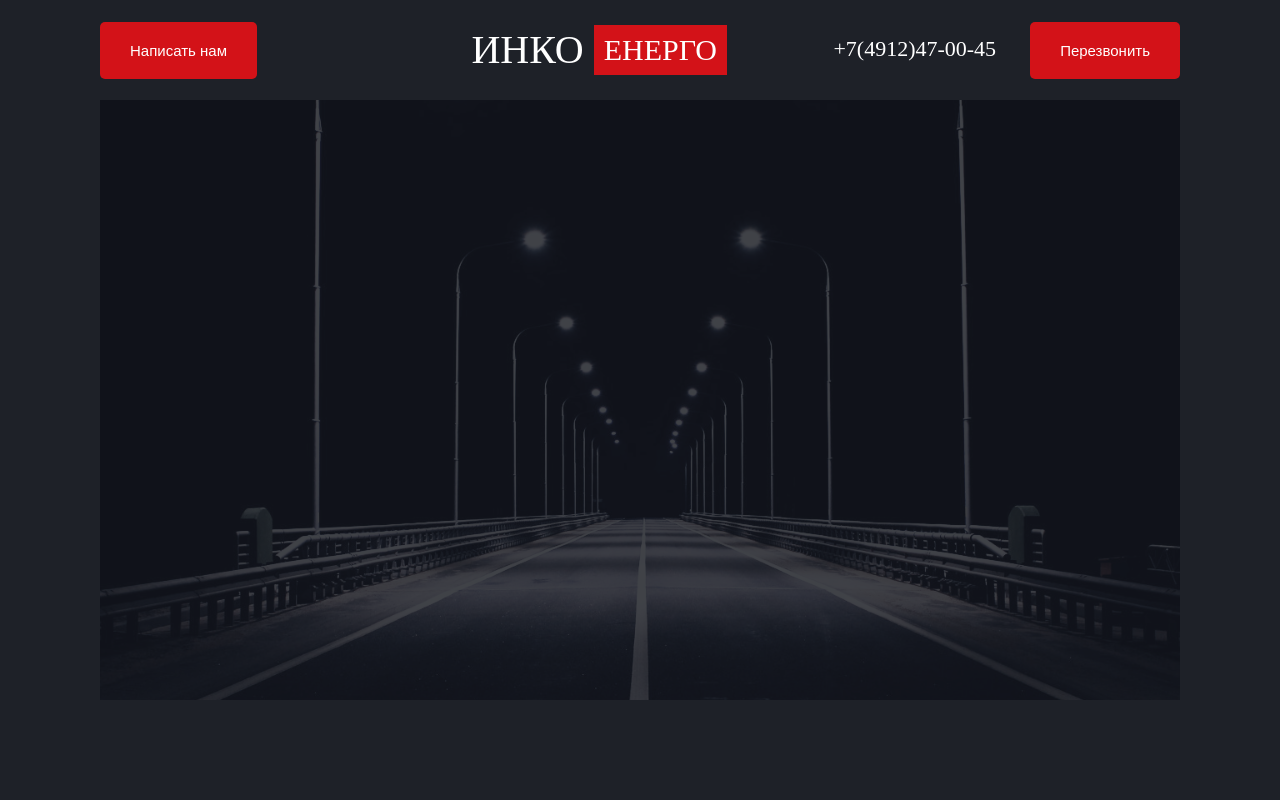
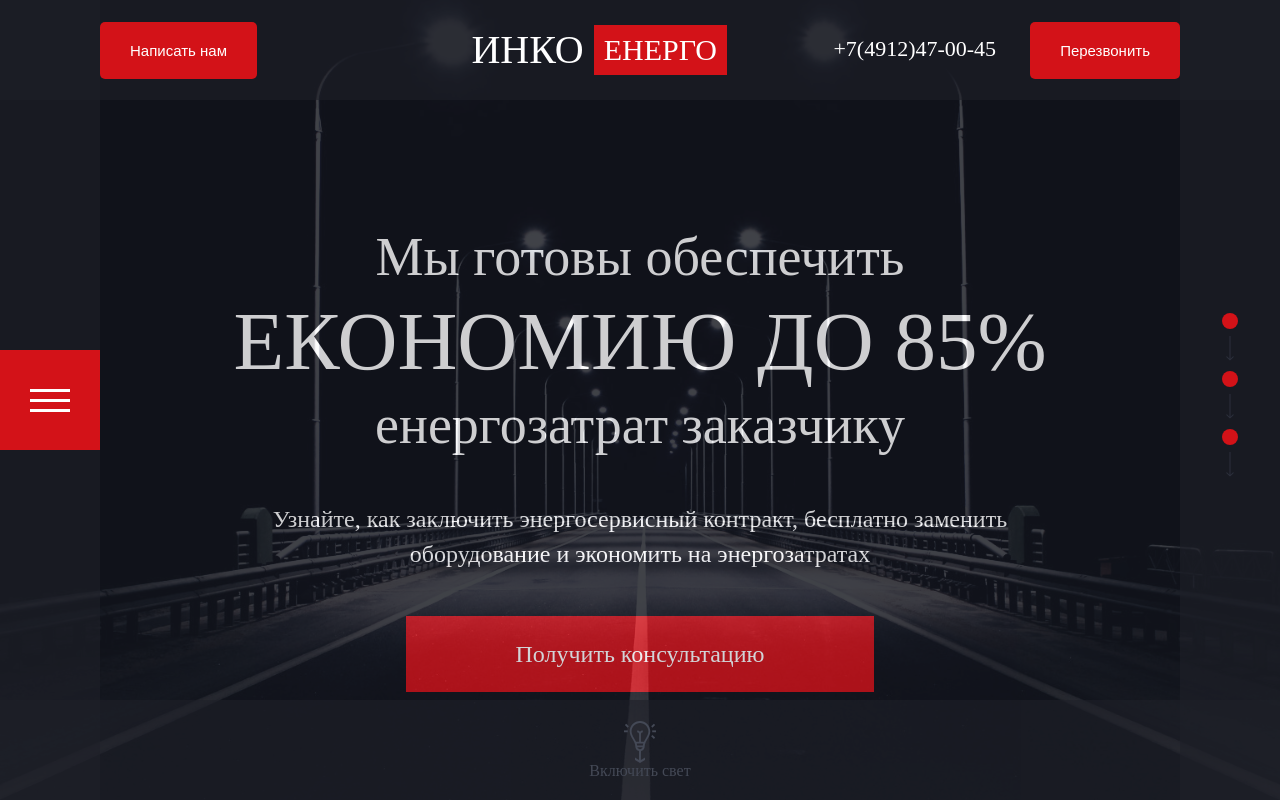
Before and after one commit to Anndrzej/INKO-Energo, a website: page src/html/index.html in a window 1280 px wide. Drawn offline with nearby package versions, Linux system fonts and the light colour scheme; files that its build step writes are made by us from their sources.

Commit message:
almost complited front page, but need to optimaze some things

```diff
--- a/src/html/index.html
+++ b/src/html/index.html
@@ -11,30 +11,84 @@
 <body>
 
   <main class="main">
-    <div class="intro-img-wrapper">
-      <div class="intro-shadow"></div>
+    <div class="intro__img-wrapper">
+      <div class="intro__shadow">
+
+        <!-- intro content  -->
+        <div class="intro__wrapper">
+          <h1>Мы готовы обеспечить <span>Економию до 85%</span> енергозатрат заказчику</h1>
+          <p>Узнайте, как заключить энергосервисный контракт, бесплатно заменить оборудование и экономить на энергозатратах</p>
+
+          <a class="intro__wrapper__link" href="#">Получить консультацию</a>
+        </div>
+
+      </div>
     </div>
 
-    <div class="border-wrapper">
-      <div class="border-top">
-        <div class="border-head">
-          <button class="btn">Написать нам</button>
+    <!-- top line -->
+    <div class="page__frame page__frame--top">
+      <div class="page__frame--top__container">
+        <button class="btn">Написать нам</button>
 
-          <div class="border-logo">
-            <p>Инко</p>
-            <span>Енерго</span>
+        <div class="logo">
+          <p>Инко</p>
+          <span>Енерго</span>
+        </div>
+
+        <div class="contacts">
+          <a href="tel:74912470045">+7(4912)47-00-45</a>
+          <button class="btn">Перезвонить</button>
+        </div>
+      </div>
+    </div>
+
+
+    <!-- right line -->
+    <div class="page__frame page__frame--right">
+      <div class="navigation__points">
+        <div class="navigation__points__item">
+          <div class="navigation__points__item-dot"></div>
+          <div class="navigation__points__item-arrow">
+            <img src="../img/Arrow 1.svg" alt="">
           </div>
+        </div>
 
-          <div class="border-communication">
-            <a href="tel:74912470045">+7(4912)47-00-45</a>
-            <button class="btn">Перезвонить</button>
+        <div class="navigation__points__item">
+          <div class="navigation__points__item-dot"></div>
+          <div class="navigation__points__item-arrow">
+            <img src="../img/Arrow 1.svg" alt="">
+          </div>
+        </div>
+
+        <div class="navigation__points__item">
+          <div class="navigation__points__item-dot"></div>
+          <div class="navigation__points__item-arrow">
+            <img src="../img/Arrow 1.svg" alt="">
           </div>
         </div>
       </div>
-      <div class="border-left"></div>
-      <div class="border-right"></div>
-      <div class="border-bottom"></div>
     </div>
+
+    <!-- left line -->
+    <div class="page__frame page__frame--left">
+      <div class="burger" id="burger">
+        <div class="burger__line burger__line--top"></div>
+        <div class="burger__line burger__line--middle"></div>
+        <div class="burger__line burger__line--bottom"></div>
+      </div>
+    </div>
+
+    <!-- bottom line -->
+    <div class="page__frame page__frame--bottom">
+      <div class="switcher__theme">
+        <div class="switcher__theme__img">
+          <!-- svg -->
+          <img src="../img/Vector.svg" alt="">
+        </div>
+        <div class="switcher__theme__text">Включить свет</div>
+      </div>
+    </div>
+
 
   </main>
 
--- a/src/scss/intro.scss
+++ b/src/scss/intro.scss
@@ -1,5 +1,7 @@
-
-.intro-img-wrapper {
+.main {
+    overflow-x: hidden;
+}
+.intro__img-wrapper {
     width: 100vw;
     height: 100vh;
 
@@ -7,10 +9,9 @@
     background-size: cover;
     background-repeat: no-repeat;
     background-position: center;
-
 }
 
-.intro-shadow {
+.intro__shadow {
     position: absolute;
     width: 100%;
     height: 100%;
@@ -18,50 +19,49 @@
     opacity: 0.8;
 }
 
-.border-wrapper {
-    position: relative;
-    // background: rgba(30, 33, 40, 0.5);
-}
-.border-top {
+
+// ебучья рамка)
+.page__frame {
     position: fixed;
+    background: rgba(30, 33, 40, 0.6);
+
+    &--top {
         top: 0;
         width: 100%;
+        margin: 0 auto;
         height: 100px;
-    background: rgba(30, 33, 40);
     }
-.border-left {
-    position: fixed;
+    &--right {
+        top: 0;
+        right: 0;
+        width: 100px;
+        height: 100vh;
+    }
+    &--left {
         top: 0;
         left: 0;
         width: 100px;
         height: 100vh;
-    background: rgba(30, 33, 40);
     }
-.border-right {
-    position: fixed;
-    top: 0;
-    right: 0;
-    width: 100px;
-    height: 100vh;
-    background: rgba(30, 33, 40);
-}
-.border-bottom {
-    position: fixed;
+    &--bottom {
         bottom: 0;
         width: 100%;
         height: 100px;
-    background: rgba(30, 33, 40);
+        display: flex;
+        justify-content: center;
+        align-items: center;
+    }
 }
 
-.border-head {
-    padding: 0 100px;
+// top content
+.page__frame--top__container {
     height: 100%;
     display: flex;
     justify-content: space-between;
     align-items: center;
+    padding: 0 100px 0 100px;
 }
-
-.border-logo {
+.logo {
     color: $white;
     text-transform: uppercase;
     display: flex;
@@ -79,8 +79,7 @@
         padding: 10px;
     }
 }
-
-.border-communication {
+.contacts {
     a {
         margin-right: 30px;
         color: $white;
@@ -88,3 +87,121 @@
         font-size: 22px;
     }
 }
+//  right line
+
+
+// left line
+.burger {
+    cursor: pointer;
+    background: $red;
+    width: 100%;
+    height: 100px;
+    position: relative;
+    top: 50%;
+    transform: translateY(-50%);
+    display: flex;
+    align-items: center;
+    justify-content: center;
+}
+.burger__line {
+    width: 40px;
+    background: $white;
+    position: absolute;
+    // top: 50%;
+    // left: 50%;
+    // transform: translateX(-50%);
+
+
+    &--top {
+        height: 3px;
+        margin: -20px 0 0 0;
+    }
+    &--middle{
+        height: 3px;
+    }
+    &--bottom {
+        height: 3px;
+        margin: 20px 0 0 0;
+    }
+}
+
+// переключатель
+.switcher__theme {
+    display: flex;
+    flex-direction: column;
+    align-items: center;
+
+    color: #444956;
+    transition: color 0.2s linear;
+
+    &:hover {
+        color: $white;
+    }
+}
+
+// intro content
+.intro__wrapper {
+    width: 100%;
+    max-width: 860px;
+
+    margin: 230px auto;
+    text-align: center;
+    color: $white;
+
+
+    h1 {
+        font-size: 54px;
+
+        margin-bottom: 50px;
+        span {
+            line-height: 114px;
+            font-size: 83px;
+            text-transform: uppercase;
+        }
+    }
+
+    p {
+        font-size: 24px;
+        line-height: 35px;
+
+        margin-bottom: 65px;
+    }
+
+    .intro__wrapper__link {
+        background: $red;
+        font-size: 24px;
+        line-height: 34px;
+        color: $white;
+        text-decoration: none;
+        padding: 25px 110px;
+    }
+}
+
+
+
+// navigation__points
+.navigation__points {
+    position: relative;
+    top: 50%;
+    transform: translateY(-50%);
+    display: flex;
+    align-items: center;
+    flex-direction: column;
+    justify-content: center;
+}
+.navigation__points__item {
+    display: flex;
+    align-items: center;
+    flex-direction: column;
+    justify-content: center;
+
+    margin-bottom: 10px;
+}
+.navigation__points__item-dot {
+    width: 16px;
+    height: 16px;
+    background: $red;
+    border-radius: 50%;
+
+    margin-bottom: 7px;
+}
```
Also changed, not shown: src/img/Arrow 1.svg (added), src/img/Vector.svg (added). Lines whose indentation alone changed are shown as unchanged.
